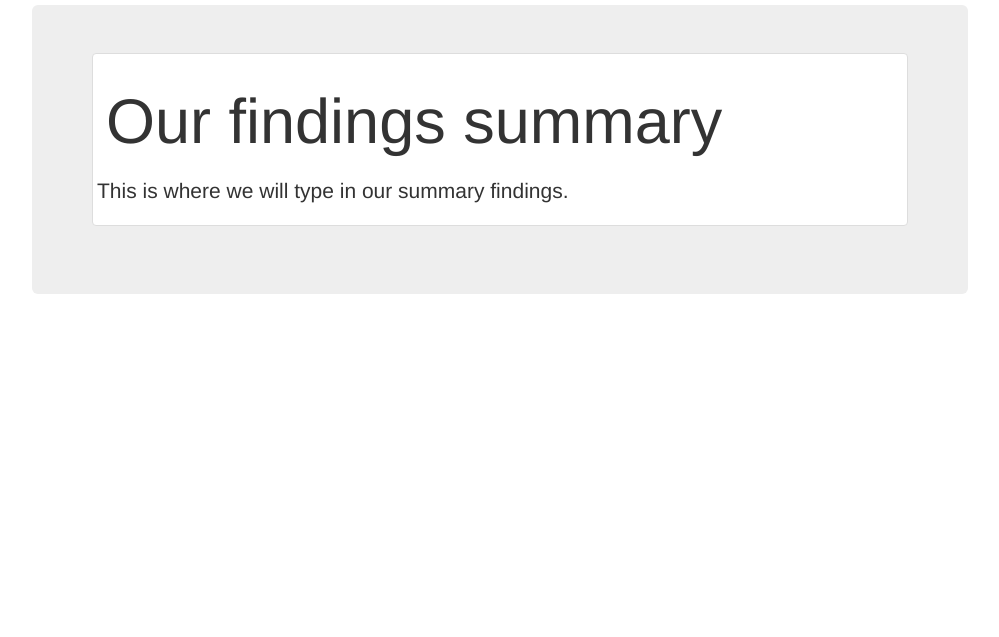
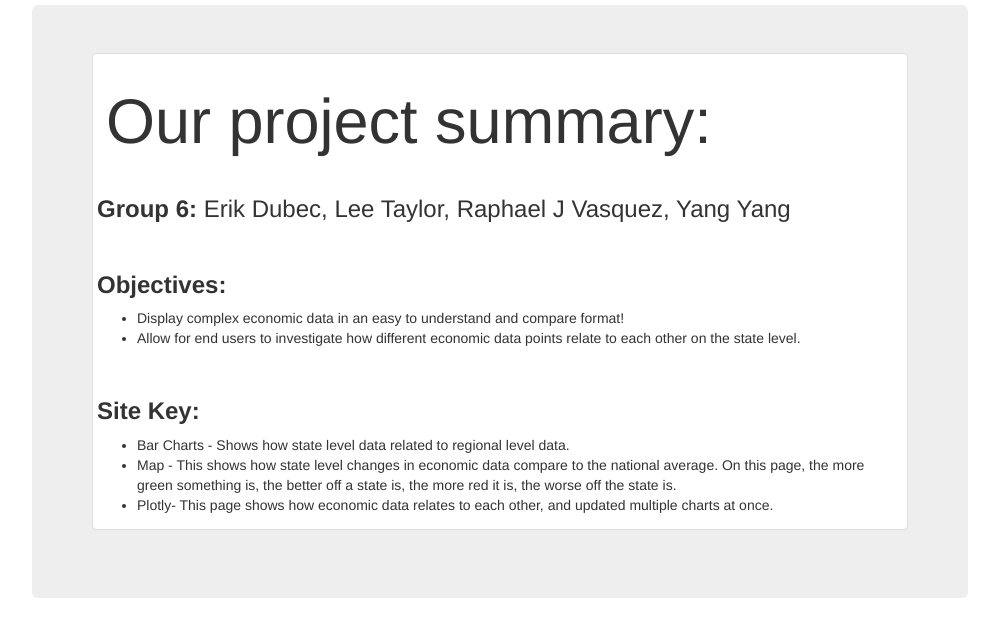
Before and after one commit to leetaylor7/DataBootCamp-Project-3, a Flask app: page / in a window 1280 px wide. Shown: the part 51-688 px from the top of the page, without its empty margins (233-1232 px from the left). Run offline with Flask 2, Linux system fonts and the light colour scheme; parts of the project's set-up code (start-up, migrations or seed data) failed here and were passed over; some libraries are stand-ins or nearby versions.

Commit message:
added a quick summary page

```diff
--- a/templates/index.html
+++ b/templates/index.html
@@ -54,12 +54,26 @@
           <div class="jumbotron">
             <div class="thumbnail">
             <div class="caption">
-            <h1>Our findings summary</h1>
+            <h1>Our project summary:</h1>
           </div>
           <div>
-            <p>This is where we will type in our summary findings.</p>
+            <h3><b>Group 6:</b> Erik Dubec, Lee Taylor, Raphael J Vasquez, Yang Yang</h4>
+            <br>
+            <h3><b>Objectives:</b></h3>
+            <ul>
+              <li>Display complex economic data in an easy to understand and compare format!</li>
+              <li>Allow for end users to investigate how different economic data points relate to each other on the state level.</li>
+            </ul>
+            <br>
+            <h3><b>Site Key:</b></h3>
+            <ul>
+              <li>Bar Charts - Shows how state level data related to regional level data.</li>
+              <li>Map - This shows how state level changes in economic data compare to the national average.
+                On this page, the more green something is, the better off a state is, the more red it is, the worse off the state is.</li>
+              <li>Plotly- This page shows how economic data relates to each other, and updated multiple charts at once. </li>
+            </ul>
+
           </div>
-                <!-- <p><a href="#" class="btn btn-primary" role="button">Update</a></p> -->
             </div>
           </div>
         </div>
```
Also changed, not shown: p3.db.
